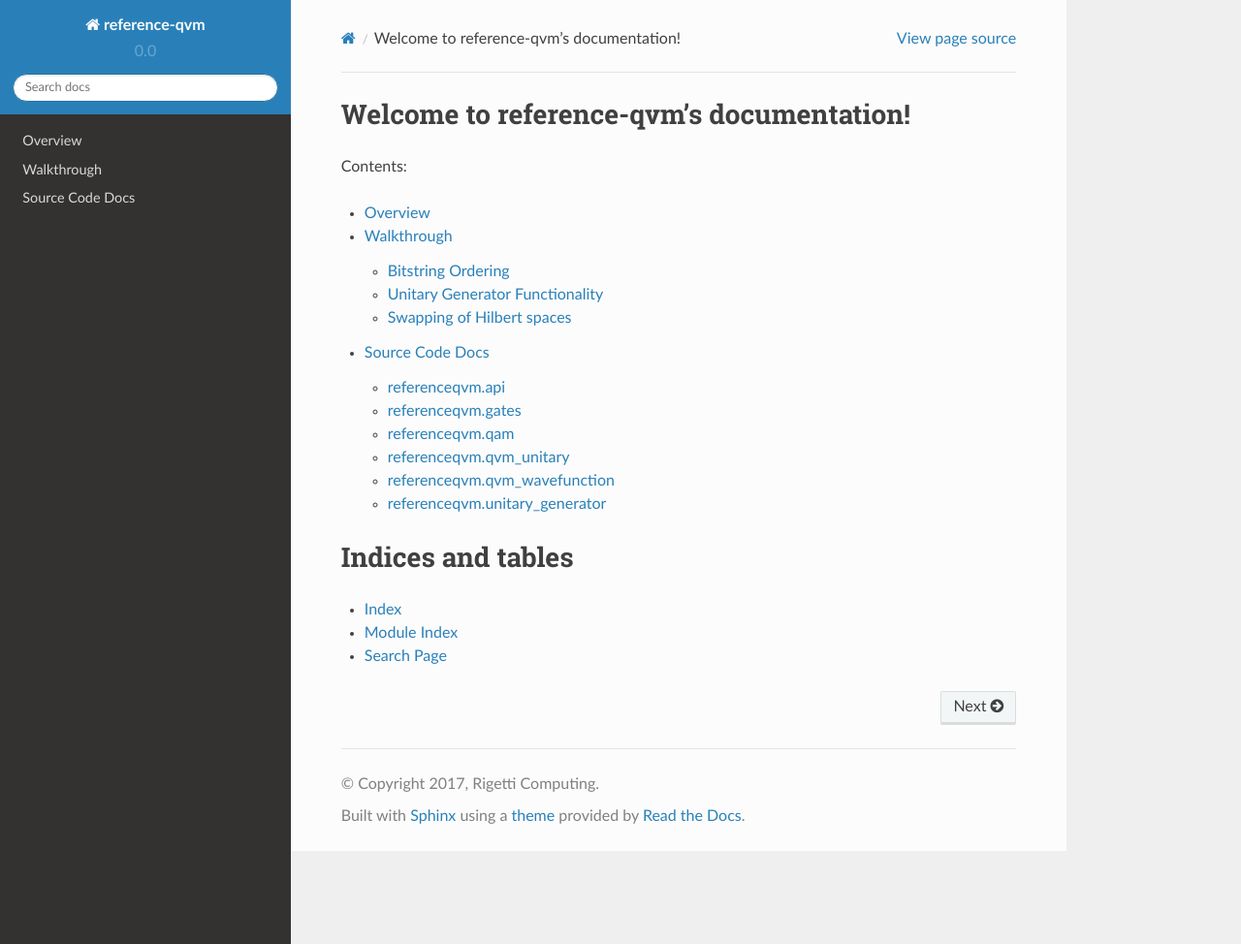
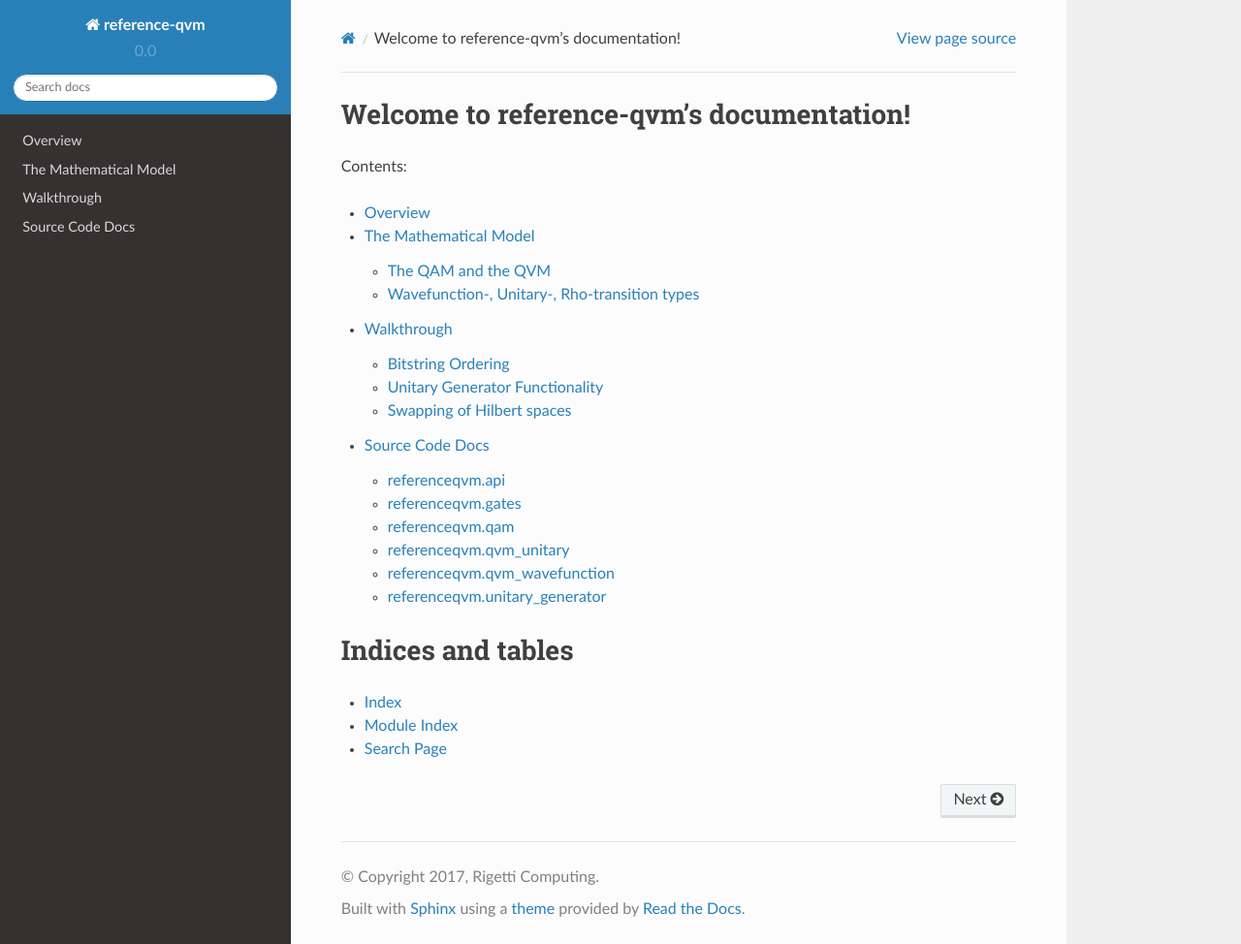
Before and after one commit to rigetti/reference-qvm, a Sphinx documentation site: the page built from docs/source/index.rst, in a window 1280 px wide and 974 px high. Shown: the whole window at 97% size. Built offline with Sphinx 7.4.7 and the Read the Docs theme 2.0.0, drawn with Linux system fonts in a browser that asks for light colours; some of the changed lines change nothing that is shown.

Commit message:
update docs. needs work

```diff
--- a/docs/source/index.rst
+++ b/docs/source/index.rst
@@ -12,6 +12,7 @@
    :maxdepth: 2
 
    overview
+   state_machine
    walkthrough
    source_docs
 
--- /dev/null
+++ b/docs/source/state_machine.rst
@@ -0,0 +1,61 @@
+The Mathematical Model
+======================
+
+
+The QAM and the QVM
+-------------------
+
+This repository contains the python implementation of the mathematical object known as a quantum-abstract-machine (QAM).
+The QAM is a model of hybrid classical/quantum computation that executes the instruction language called Quil.  A
+specification of a QAM involves
+
+* Some number of qubits and their labels
+* Some amount of classical memory with the addresses
+* A fixed gate set
+* Quil instructions
+* A program counter
+
+With this minimal description a full simulation of the quantum abstract machine can be implemented on a classical
+computer.  The resulting program is known as the quantum-virtual-machine (QVM).  In this case the QVM is implemented in
+python with a subset of all commands specified in the original Quil paper.
+
+The QVM is a state-machine with fancy matrix-multiplication.  The state of the machine is the quantum state, classical
+memory, and a program counter.  By default the quantum state is initialized to the vector corresponding to the
+
+.. math::
+    \vert 000...00 \rangle
+
+and classical memory is allocated to zeros
+
+.. code-block:: python
+
+    [0, 0, ..., 0]
+
+
+The key operations of the state machine are to fetch an instruction, a transition of the machine, and trampoline back.
+Fetching an instruction provides a quantum gate, classical instruction, or control flow statement corresponding to the
+Quil instruction index by the program counter.  The following is a diagram of the QVM state machine:
+
+.. image:: ./images/qvm_state_machine.png
+
+
+A wavefunction would include either the application of a gate or a
+measurement of the state.  The following section provides a description of the code that applies arbitrary k-qubit gates
+and measurement on a single qubit.
+
+Because of the modularity of the QVM state machine we can add hooks that effect the behavior at any point in the state
+machine cycle.  These effects can be a noise model, debugging statistics, or other state transformations.
+
+.. image:: ./images/hooks_qvm_state_machine.png
+
+A custom hook can be added by appending it to the set of functions to occur before the trampoline back.  This makes
+development on the qvm extremely simple and transferable to different models or QVMs.
+
+Wavefunction-, Unitary-, Rho-transition types
+---------------------------------------------
+
+When specifying the qvm object the user has the option to select which type of qvm transition will be used.  By default
+the wavefunction transition is used.  This means that updates to the quantum state follow the circuit model where
+gates are elements of :math:`U(2^{n})` that operate on the wavefunction.  The unitary transition model aggregates
+the unitary represented by the gates by left matrix-multiplying each element of :math:`U(2^{n})` that is provided
+by the `next_instruction` function of the state machine.
```
Also changed, not shown: docs/source/images/hooks_qvm_state_machine.png (added), docs/source/images/qvm_state_machine.png (added).
